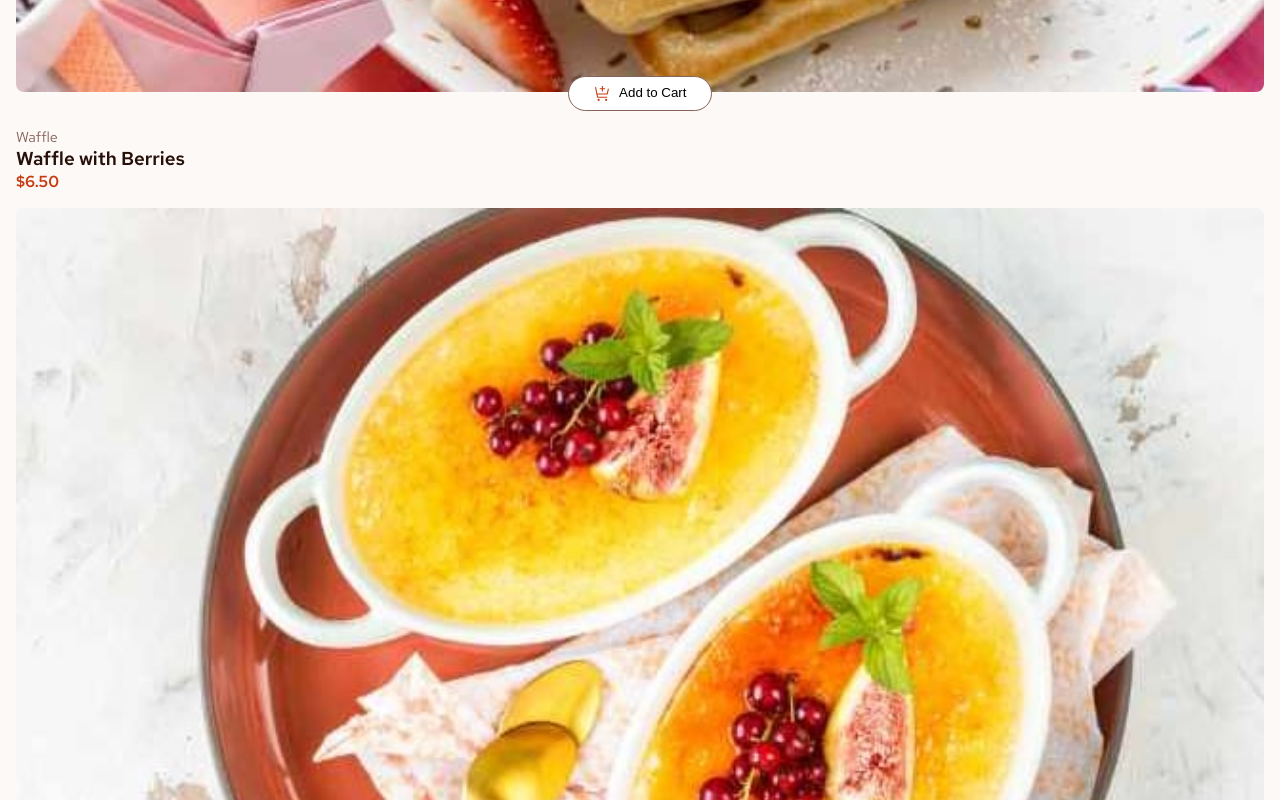
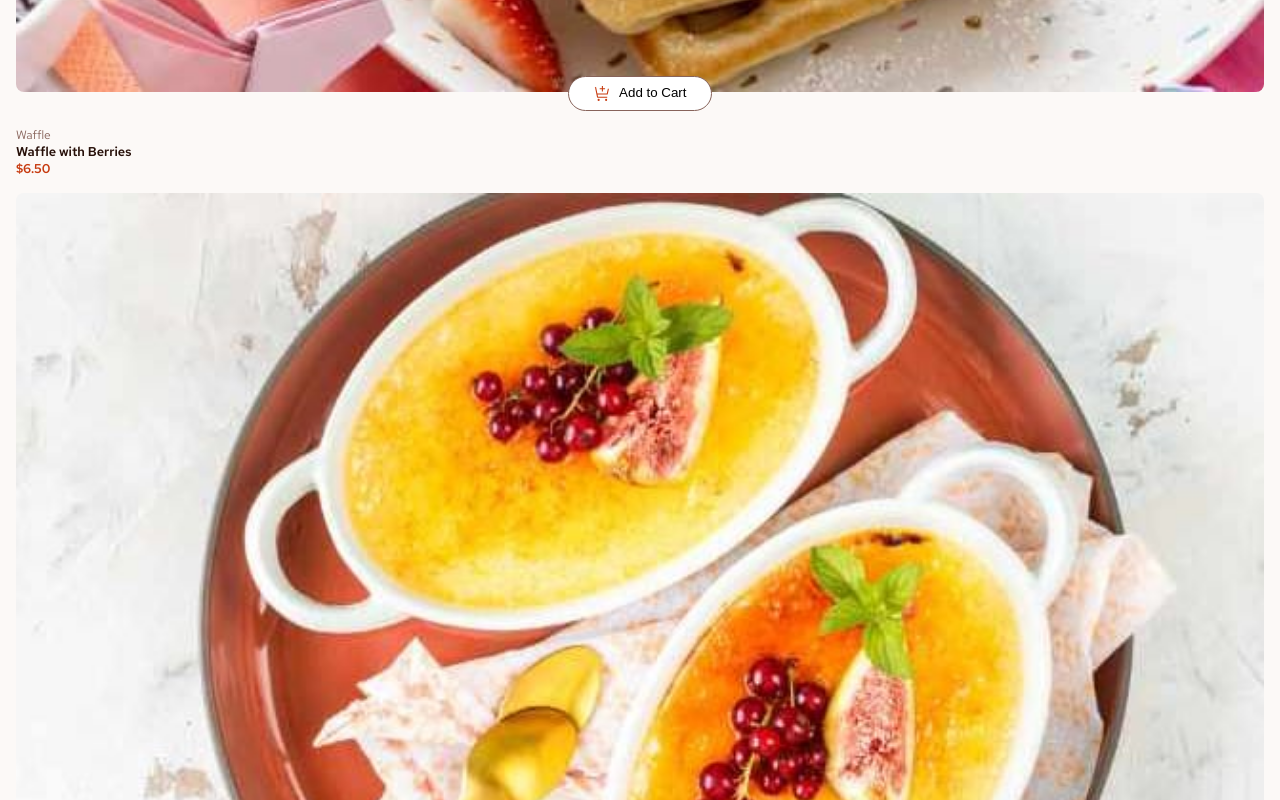
Before and after one commit to vishalicious213/product-list-with-cart, a plain HTML site: page index.html in a window 1280 px wide. Shown: the part 780-1580 px from the top of the page. Drawn offline with Linux system fonts and the light colour scheme.

Commit message:
adjusted dessert-item font sizes

```diff
--- a/index.css
+++ b/index.css
@@ -36,17 +36,19 @@ body {
 
 .dessert-category {
     color: var(--rose500);
-    font-size: .9rem;
+    font-size: .75rem;
 }
 
 .dessert-cost {
     color: var(--red);
     font-weight: 600;
+    font-size: .8rem;
 }
 
 .dessert-item h3 {
     color: var(--rose900);
     font-weight: 600;
+    font-size: .8rem;
 }
 
 .red-border {
```
